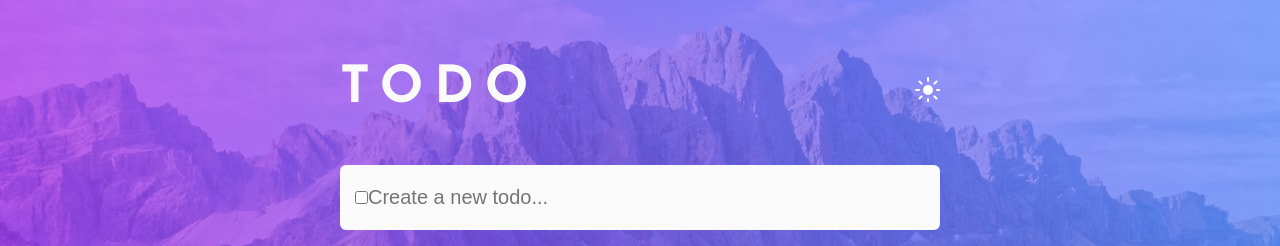
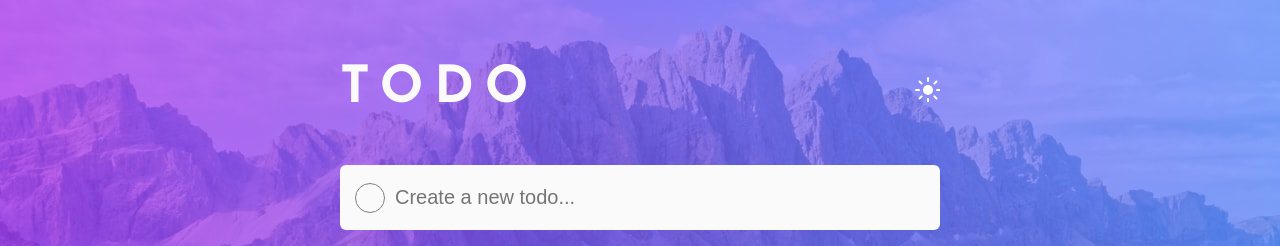
Before and after one commit to dd44it/study_projects, a React (Vite) app in the folder todo_app/: page / in a window 1280 px wide. Shown: the top 246 px of the page. Built offline with nearby package versions, Linux system fonts and the light colour scheme.

Commit message:
fix: style in initial checkbox

```diff
--- a/todo_app/src/components/InputTodo.jsx
+++ b/todo_app/src/components/InputTodo.jsx
@@ -4,6 +4,7 @@ export default function InputTodo(props) {
 
   return (
     <div className={`input-wrapper input-todo-${props.theme}`}>
+      <div className="round" >
         <input
           type="checkbox"
           className="todo-checkbox"
@@ -13,6 +14,9 @@ export default function InputTodo(props) {
             props.handleChange(e);
           }}
         />
+        <label htmlFor=""></label>
+      </div>
+
       <input
         type="text"
         className={`input-todo  input-todo-${props.theme}`}
```
Lines whose indentation alone changed are shown as unchanged.
